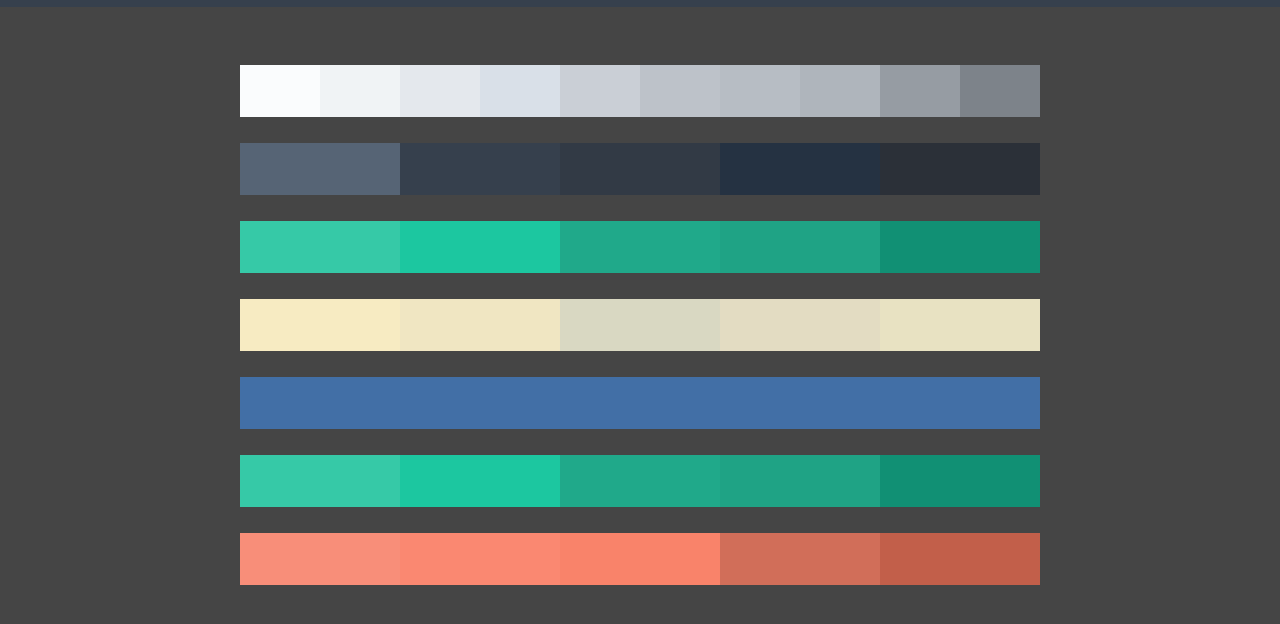
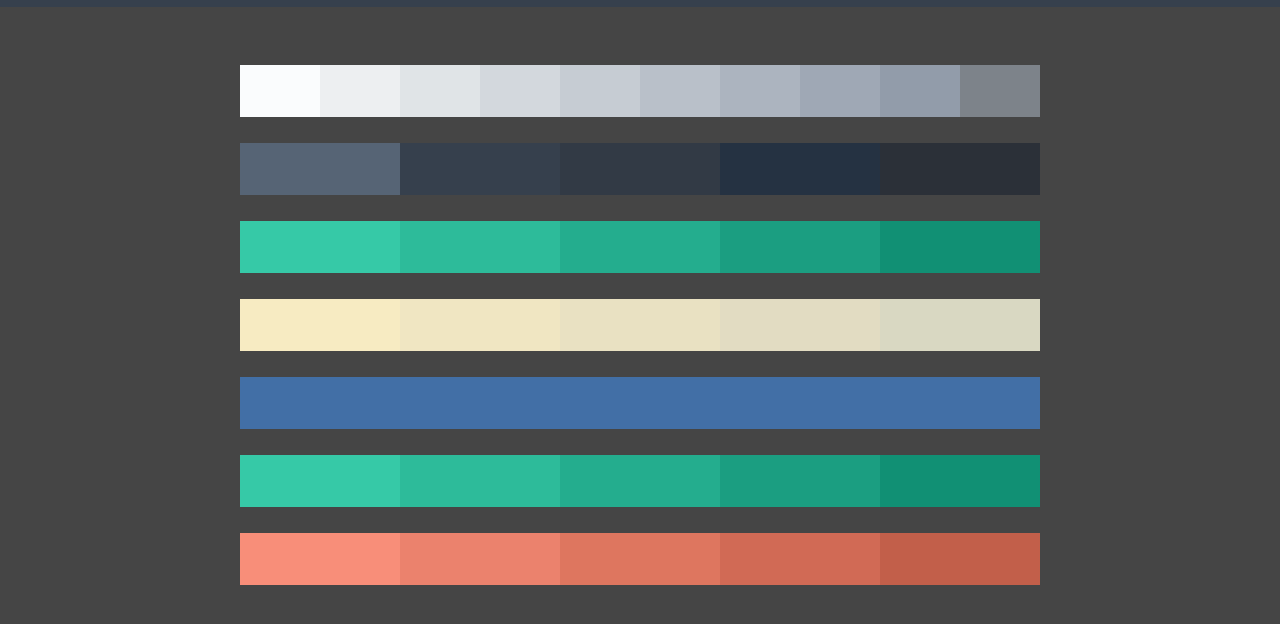
Before and after one commit to juliarose/Steam-Market-History-Cataloger, a browser extension: page views/palette.html in a window 1280 px wide. Drawn offline with nearby package versions, Linux system fonts and the light colour scheme.

Commit message:
Neaten the colors

```diff
--- a/css/views/base.css
+++ b/css/views/base.css
@@ -6,14 +6,14 @@
 :root {
     /* These are the base colors */
     --color-base-100: #FAFCFD;
-    --color-base-200: #F0F3F5;
-    --color-base-300: #E4E8ED;
-    --color-base-400: #D9E0E8;
-    --color-base-500: #CACFD6;
-    --color-base-600: #BDC2C9;
-    --color-base-700: #B7BDC4;
-    --color-base-800: #AFB5BC;
-    --color-base-900: #969CA3;
+    --color-base-200: #EDEFF1;
+    --color-base-300: #E0E4E7;
+    --color-base-400: #D3D8DD;
+    --color-base-500: #C6CCD3;
+    --color-base-600: #B9C0C9;
+    --color-base-700: #ACB4BF;
+    --color-base-800: #9FA8B5;
+    --color-base-900: #929CAA;
     --color-base-1000: #7D838A;
 
     /* Colors used to contrast against the base colors */
@@ -25,30 +25,30 @@
 
     /* Colors used for buttons and to add some color where desired */
     --color-primary-300: #36C9A7;
-    --color-primary-400: #1CC7A0;
-    --color-primary-500: #20A98A;
-    --color-primary-600: #1FA385;
+    --color-primary-400: #2DBB9A;
+    --color-primary-500: #24AD8E;
+    --color-primary-600: #1B9E81;
     --color-primary-700: #119074;
 
     /* Colors used for the action buttons */
     --color-action-300: #F7EBC2;
     --color-action-400: #F0E6C2;
-    --color-action-500: #D9D8C2;
-    --color-action-600: #E3DCC2;
-    --color-action-700: #E8E2C2;
+    --color-action-500: #E9E1C2;
+    --color-action-600: #E2DCC2;
+    --color-action-700: #D9D8C2;
 
     /* Colors used for the gain indicators */
     --color-positive-300: #36C9A7;
-    --color-positive-400: #1CC7A0;
-    --color-positive-500: #20A98A;
-    --color-positive-600: #1FA385;
+    --color-positive-400: #2DBB9A;
+    --color-positive-500: #24AD8E;
+    --color-positive-600: #1B9E81;
     --color-positive-700: #119074;
 
     /* Colors used for the loss indicators */
     --color-negative-300: #F88E79;
-    --color-negative-400: #FA8871;
-    --color-negative-500: #F9836A;
-    --color-negative-600: #D16E59;
+    --color-negative-400: #EB826D;
+    --color-negative-500: #DE765F;
+    --color-negative-600: #D16A55;
     --color-negative-700: #C25F4A;
 
     /* Only used for hyperlinks */
--- a/views/palette.html
+++ b/views/palette.html
@@ -72,11 +72,7 @@
                 </div>
             </div>
         </div>
-
     </main>
-
-    <script src="/js/lib/velocity.min.js" type="text/javascript"></script>
-    <script src="/js/lib/velocity.ui.min.js" type="text/javascript"></script>
 </body>
 
 </html>
```
